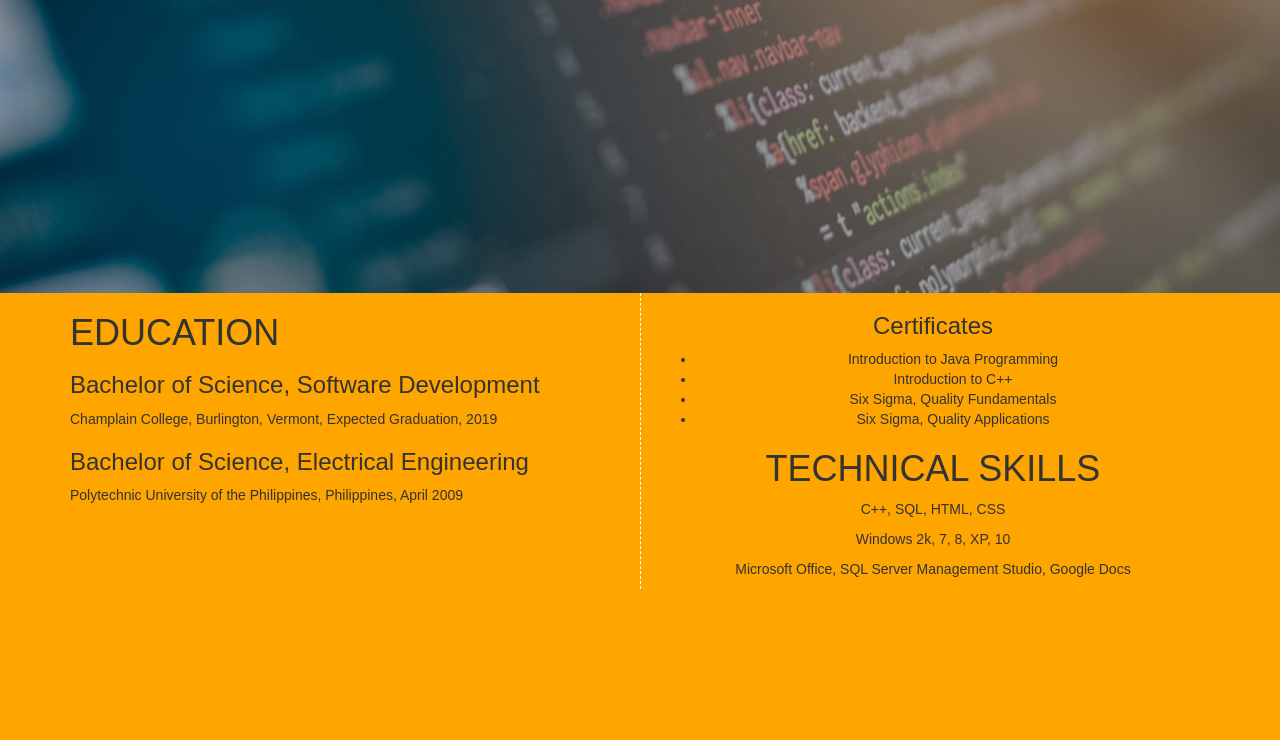
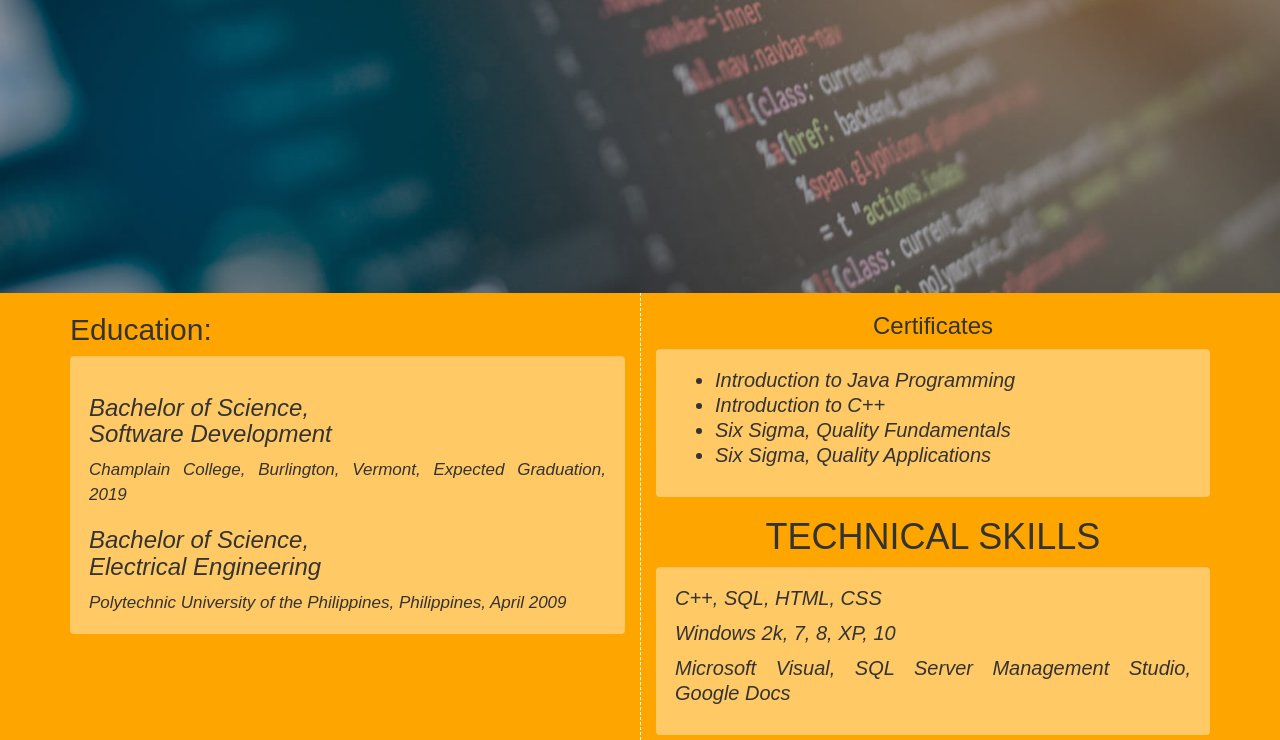
Before and after one commit to malethr/portfolio, a plain HTML site: page education.html in a window 1280 px wide. Shown: the part 509-1249 px from the top of the page. Drawn offline with Linux system fonts and the light colour scheme.

Commit message:
Add content to educational.html file

```diff
--- a/education.html
+++ b/education.html
@@ -31,24 +31,32 @@
         <div class="container">
           <div class="row">
             <div class="col-md-6">
-              <h1>EDUCATION</h1>
-              <h3>Bachelor	of	Science,	Software	Development</h3>
-              <p>Champlain	College, Burlington,	Vermont,	Expected	Graduation,	2019</p>
-              <h3>Bachelor	of	Science,	Electrical	Engineering</h3>
-              <p>Polytechnic	University	of	the	Philippines,	Philippines,	April	2009</p>
+              <h2>Education:</h2>
+                <div class="well">
+                  <h3>Bachelor	of	Science,	<br>Software	Development</h3>
+                  <p><small>Champlain	College, Burlington,	Vermont,	Expected	Graduation,	2019</small></p>
+                  <h3>Bachelor	of	Science,	<br>Electrical	Engineering</h3>
+                  <small>Polytechnic	University	of	the	Philippines,	Philippines,	April	2009</small>
+                </div>
+
             </div>
             <div class="col-md-6" id="columnline">
                 <h3>Certificates</h3>
+                <div class="well">
                 <ul>
                   <li>Introduction	to	Java	Programming</li>
                   <li>Introduction	to	C++</li>
                   <li>Six	Sigma,	Quality	Fundamentals</li>
                   <li>Six	Sigma,	Quality	Applications</li>
                 </ul>
+                  </div>
                     <h1>TECHNICAL	SKILLS</h1>
+                <div class="well">
                 <p>C++,	SQL,	HTML,	CSS</p>
                 <p>Windows	2k,	7,	8,	XP,	10</p>
-              <p>Microsoft	Office,	SQL	Server	Management	Studio,	Google	Docs</p>
+                <p>Microsoft	Visual,	SQL	Server	Management	Studio,	Google	Docs</p>
+              </div>
+
             </div>
           </div>
         </div>
```
Lines whose indentation alone changed are shown as unchanged.
